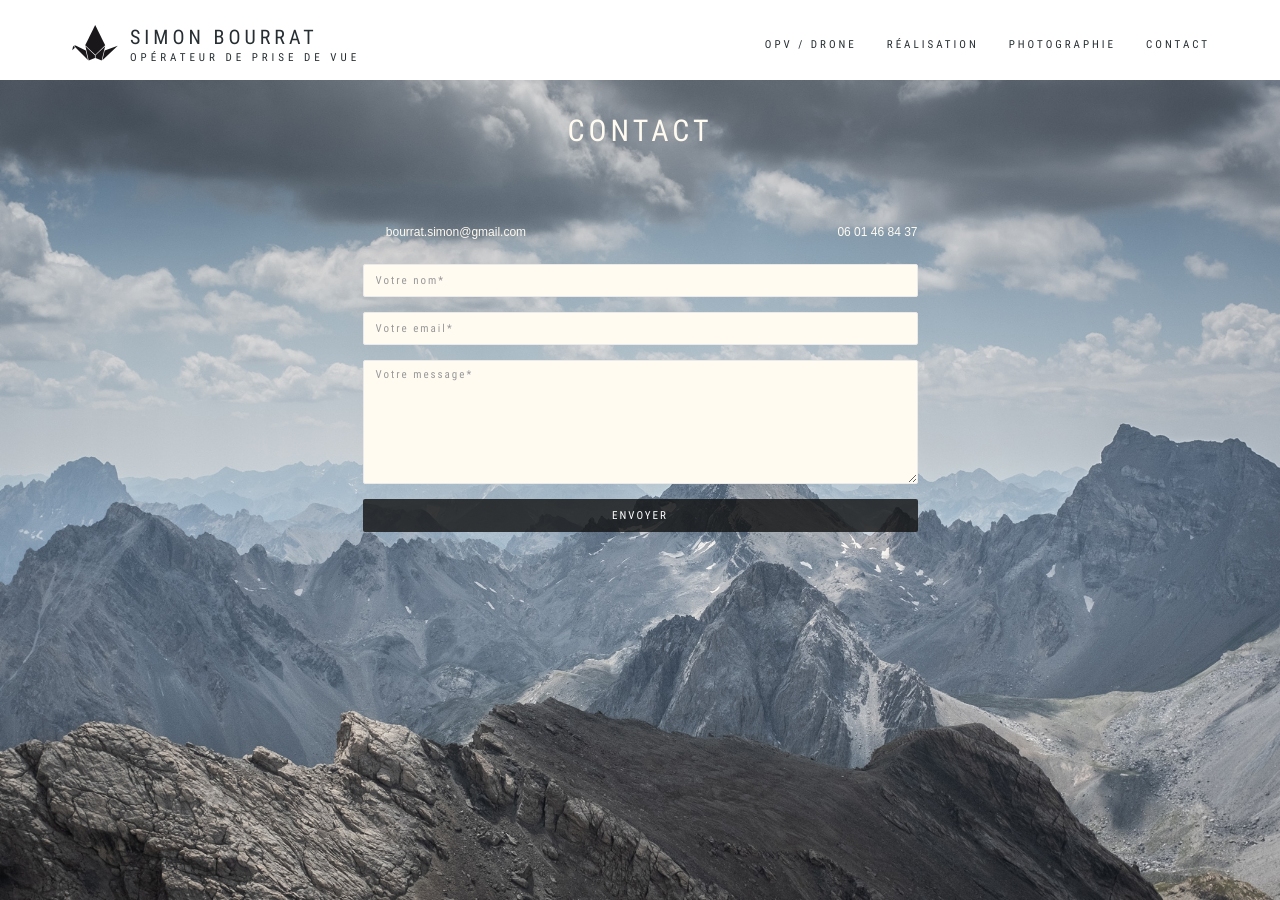
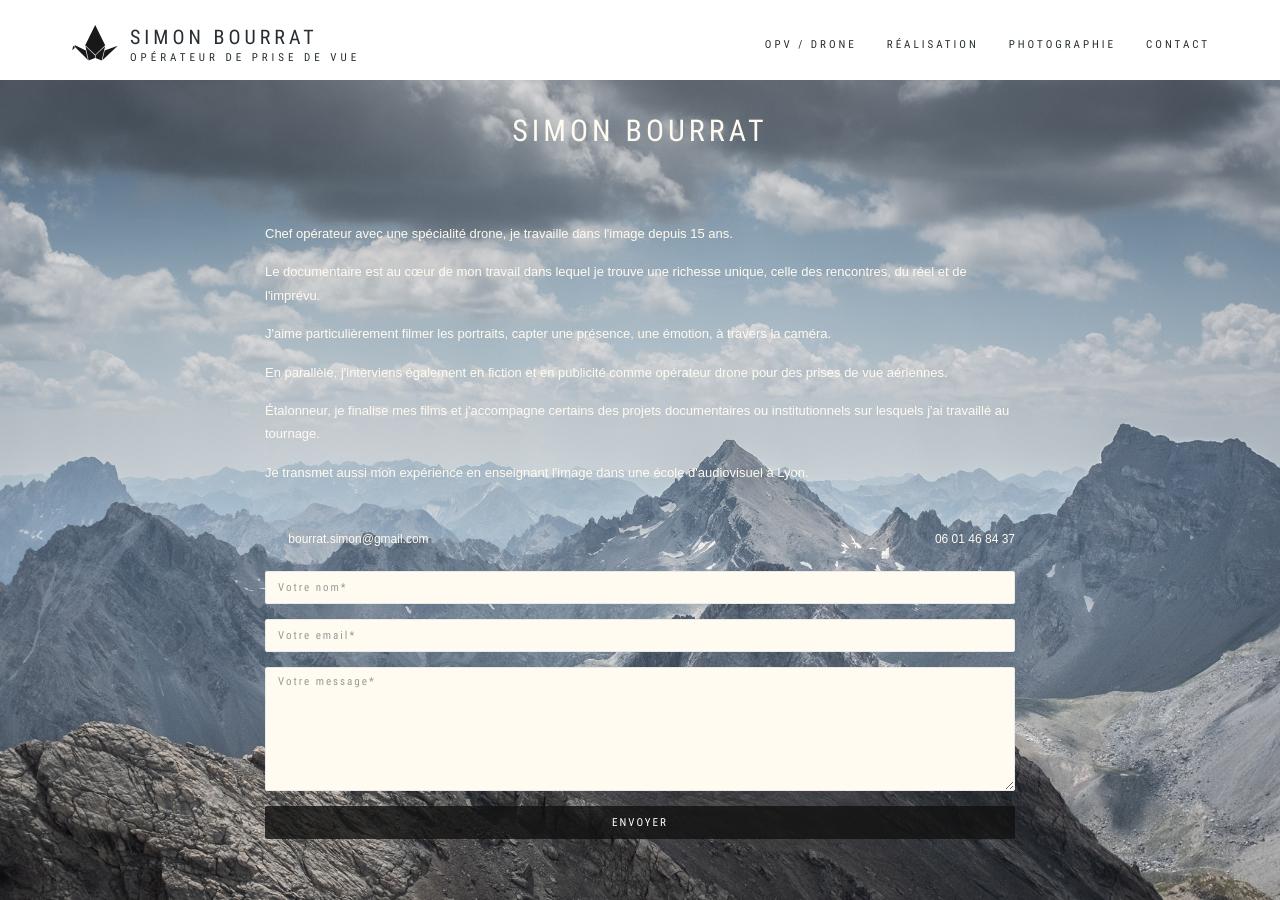
Before and after one commit to simonbourrat/site, a Jekyll site: the page built from contact.html, in a window 1280 px wide and 900 px high. Built offline with Jekyll 4.4.1, drawn with Linux system fonts in a browser that asks for light colours; some web fonts are replaced.

Commit message:
feat: add biographical text to contact page
Add Simon's professional biography to the contact page, above the
contact info and form. The bio describes his expertise as a
cinematographer, drone operator, colorist and teacher.

Layout widened from col-sm-6 to col-sm-8 for better readability.
Title changed from 'Contact' to 'Simon Bourrat'.

Closes #6

```diff
--- a/contact.html
+++ b/contact.html
@@ -7,17 +7,34 @@ layout: page
     margin-right: 0;
     margin-left: 0;
   }
+  .bio-text {
+    font-size: 13px;
+    line-height: 1.8;
+  }
+  .bio-text p {
+    margin-bottom: 15px;
+  }
 </style>
 <section class="module home-section home-full-height bg-dark  bg" id="contact"
          data-background="assets/images/contact_bg.jpg">
   <div class="container">
     <div class="row">
-      <div class="col-sm-6 col-sm-offset-3">
-        <h2 class="module-title font-alt">Contact</h2>
+      <div class="col-sm-8 col-sm-offset-2">
+        <h2 class="module-title font-alt">Simon Bourrat</h2>
+      </div>
+    </div>
+    <div class="row mb-30">
+      <div class="col-sm-8 col-sm-offset-2 bio-text">
+        <p>Chef opérateur avec une spécialité drone, je travaille dans l'image depuis 15 ans.</p>
+        <p>Le documentaire est au cœur de mon travail dans lequel je trouve une richesse unique, celle des rencontres, du réel et de l'imprévu.</p>
+        <p>J'aime particulièrement filmer les portraits, capter une présence, une émotion, à travers la caméra.</p>
+        <p>En parallèle, j'interviens également en fiction et en publicité comme opérateur drone pour des prises de vue aériennes.</p>
+        <p>Étalonneur, je finalise mes films et j'accompagne certains des projets documentaires ou institutionnels sur lesquels j'ai travaillé au tournage.</p>
+        <p>Je transmet aussi mon expérience en enseignant l'image dans une école d'audiovisuel à Lyon.</p>
       </div>
     </div>
     <div class="row mb-20">
-      <div class="col-sm-6 col-sm-offset-3 medium-text">
+      <div class="col-sm-8 col-sm-offset-2 medium-text">
           <div class="row">
             <div class="col-lg-6"><span class="icon-envelope" style="width: 20px"></span> <a href="mailto:{{site.data.contact.email}}">{{site.data.contact.email}}</a></div>
             <div class="col-lg-6 phone-number"><span class="icon-mobile" style="width: 20px"></span> <a href="tel:{{site.data.contact.phone.number}}">{{site.data.contact.phone.display}}</a></div>
@@ -25,7 +42,7 @@ layout: page
       </div>
     </div>
     <div class="row">
-      <div class="col-sm-6 col-sm-offset-3">
+      <div class="col-sm-8 col-sm-offset-2">
         <form name="contact" netlify-honeypot="phone" netlify>
           <div class="form-group">
             <label class="sr-only" for="name">Name</label>
```
